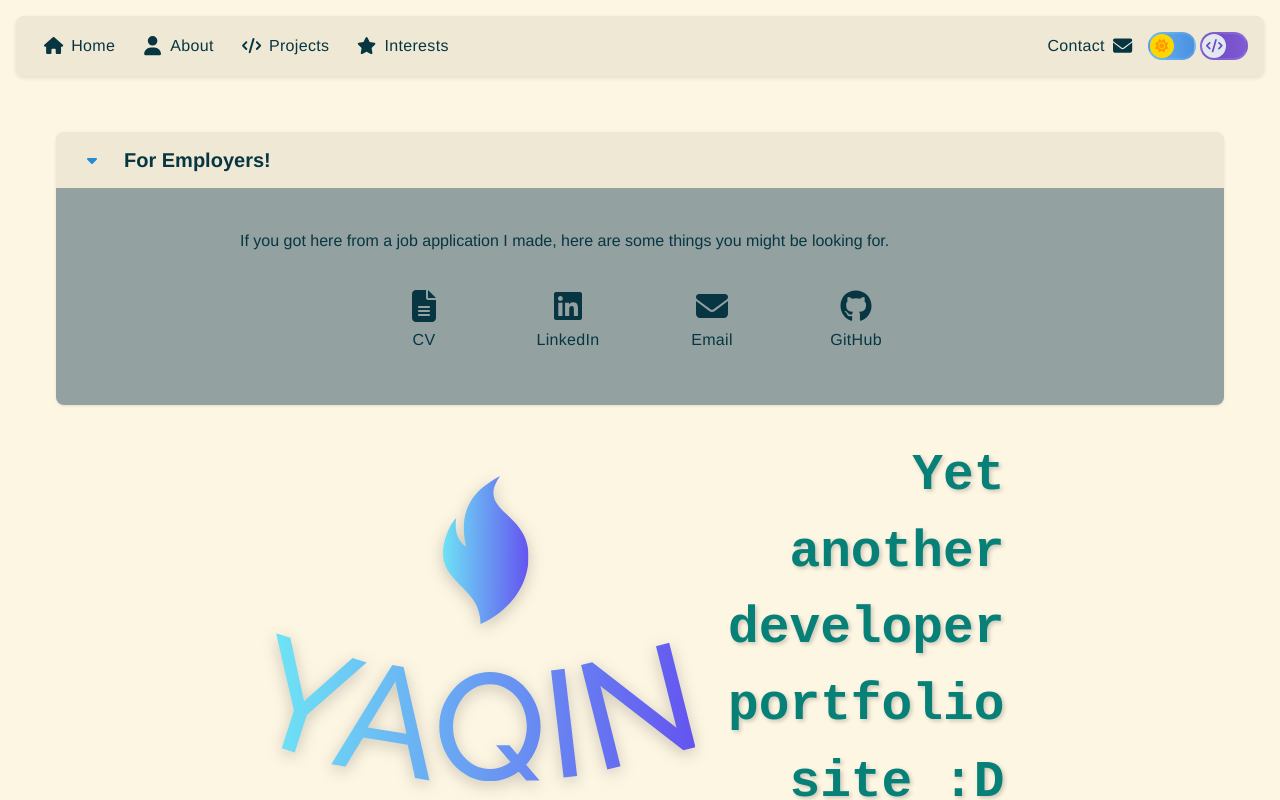
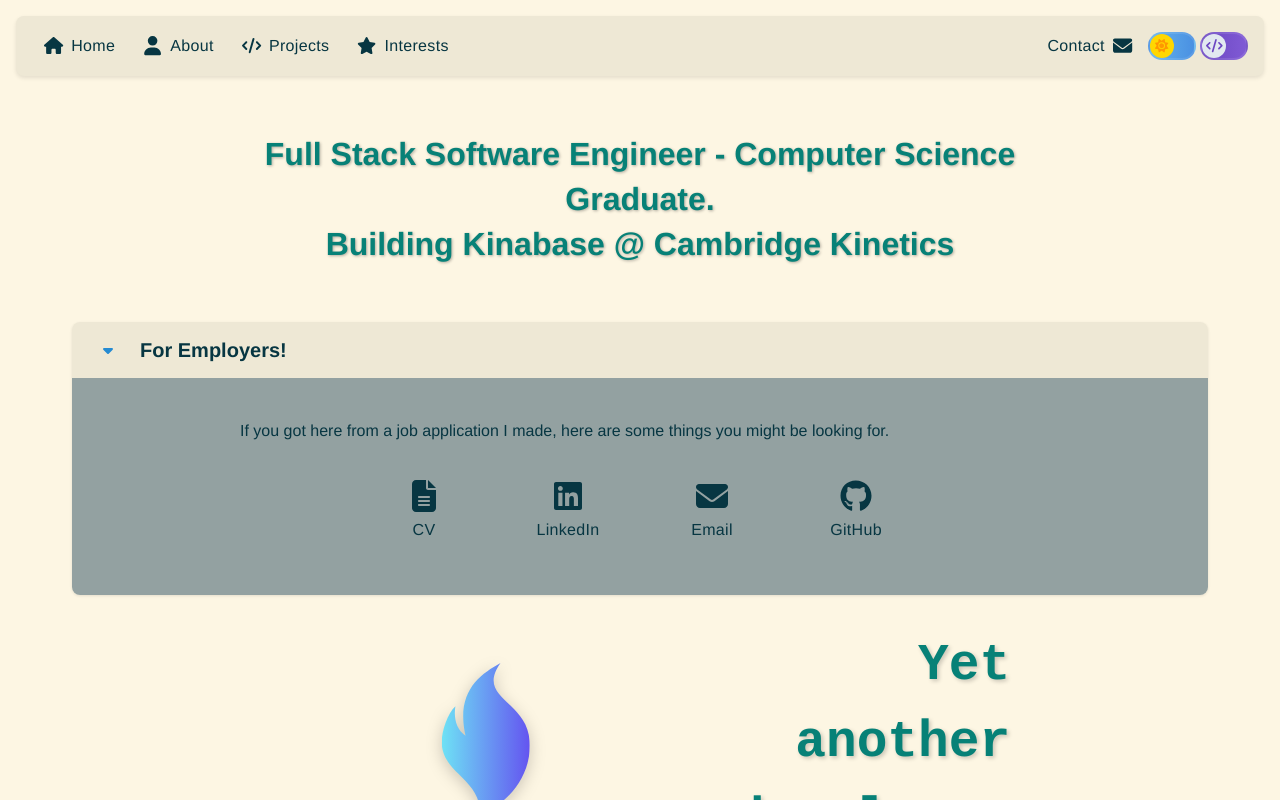
Before and after one commit to yaq1n0/yaqinhasan.com, a Vue app: page / in a window 1280 px wide. Shown: the top 800 px of the page. Built offline with nearby package versions, Linux system fonts and the light colour scheme.

Commit message:
better landing page and hero title

```diff
--- a/src/pages/HomePage.vue
+++ b/src/pages/HomePage.vue
@@ -1,12 +1,15 @@
 <template>
   <div class="home">
-    <!-- For Employers Section -->
-    <collapsible-section :model-value="true" title="For Employers!">
+    <p class="hero-tagline">
+      Full Stack Software Engineer - Computer Science Graduate. <br />
+      Building Kinabase @ Cambridge Kinetics
+    </p>
+
+    <collapsible-section :model-value="true" title="For Employers!" class="for-employers">
       <p class="top-paragraph">If you got here from a job application I made, here are some things you might be looking for.</p>
       <contact-box />
     </collapsible-section>
 
-    <!-- Welcome Section -->
     <div class="welcome">
       <div class="logo">
         <img src="/logo-no-background.svg" alt="Yaqin Hasan Logo" />
@@ -16,11 +19,6 @@
         <br />another <br />developer <br />portfolio <br />site :D
       </p>
     </div>
-
-    <p class="top-paragraph">
-      Computer Science graduate from the University of Southampton, passionate about creating elegant solutions to complex problems. Currently developing
-      Kinabase at Cambridge Kinetics.
-    </p>
 
     <!-- "For Developers" section - Only visible in dev mode -->
     <collapsible-section v-if="isDevMode" :model-value="true" title="for_developers">
@@ -50,10 +48,30 @@ const { isDevMode } = useDevMode();
 .home {
   max-width: 1200px;
   margin: 0 auto;
-  padding: map.get($spacing, "base");
+}
+
+.for-employers {
+  margin-left: map.get($spacing, "xl");
+  margin-right: map.get($spacing, "xl");
 }
 
 /* Text styles */
+.hero-tagline {
+  text-align: center;
+  font-size: clamp(1.25rem, 3vw, 2rem);
+  font-weight: 700;
+  line-height: 1.4;
+  max-width: 900px;
+  margin: map.get($spacing, "xl") auto;
+  padding: map.get($spacing, "lg");
+  color: var(--color-accent-light);
+  text-shadow: 1px 1px 3px rgba(0, 0, 0, 0.3);
+  animation: heroFadeIn 1.2s ease-out;
+  transition:
+    transform 0.3s ease,
+    box-shadow 0.3s ease;
+}
+
 .top-paragraph {
   line-height: 1.6;
   max-width: 800px;
@@ -105,6 +123,12 @@ const { isDevMode } = useDevMode();
 
 /* Responsive adjustments */
 @media (max-width: map.get($breakpoints, "md")) {
+  .hero-tagline {
+    font-size: clamp(1rem, 4vw, 1.5rem);
+    padding: map.get($spacing, "md");
+    margin: map.get($spacing, "lg") auto;
+  }
+
   .welcome {
     flex-direction: column;
     gap: map.get($spacing, "md");
@@ -156,4 +180,13 @@ const { isDevMode } = useDevMode();
     opacity: 1;
   }
 }
+
+@keyframes heroFadeIn {
+  from {
+    opacity: 0;
+  }
+  to {
+    opacity: 1;
+  }
+}
 </style>
```
